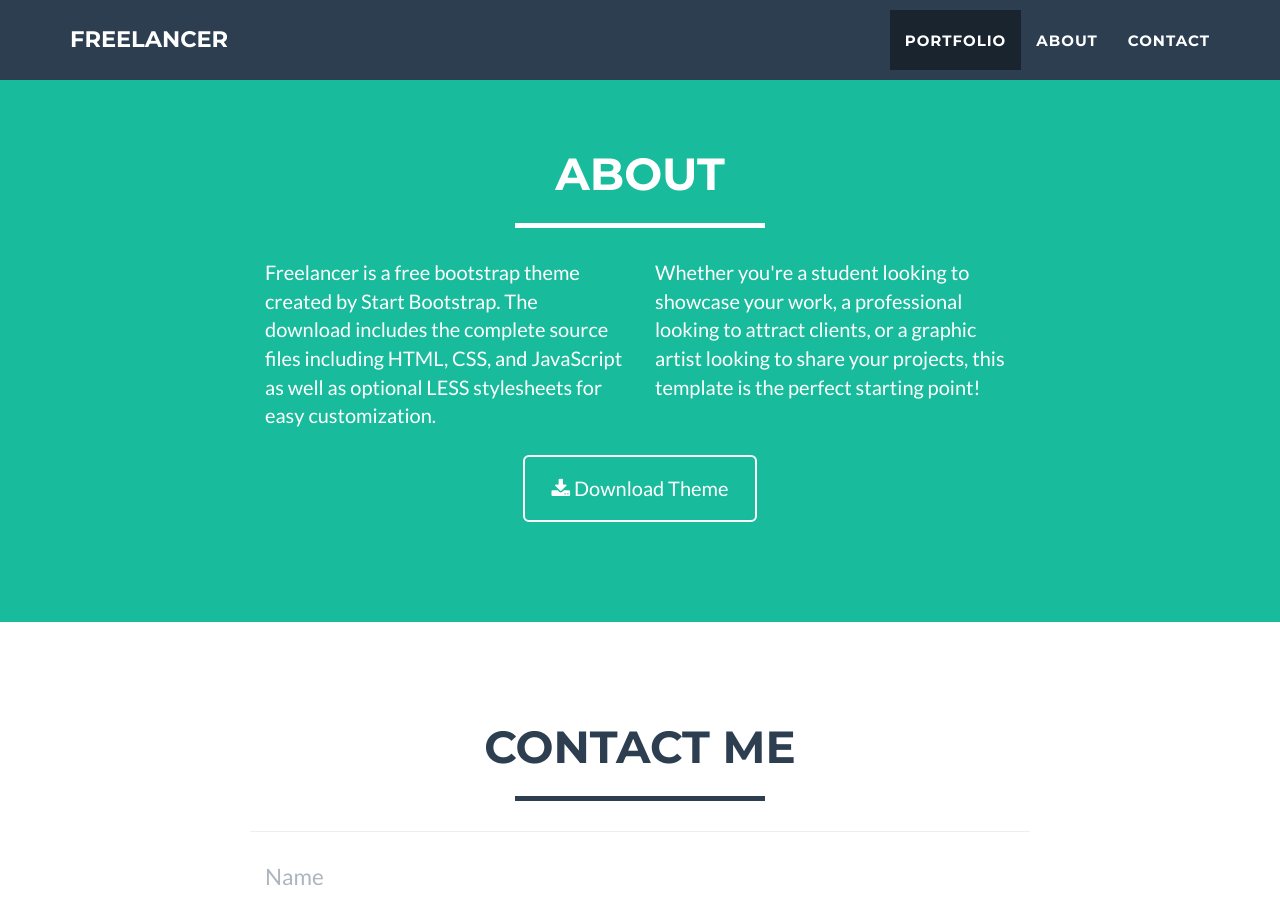
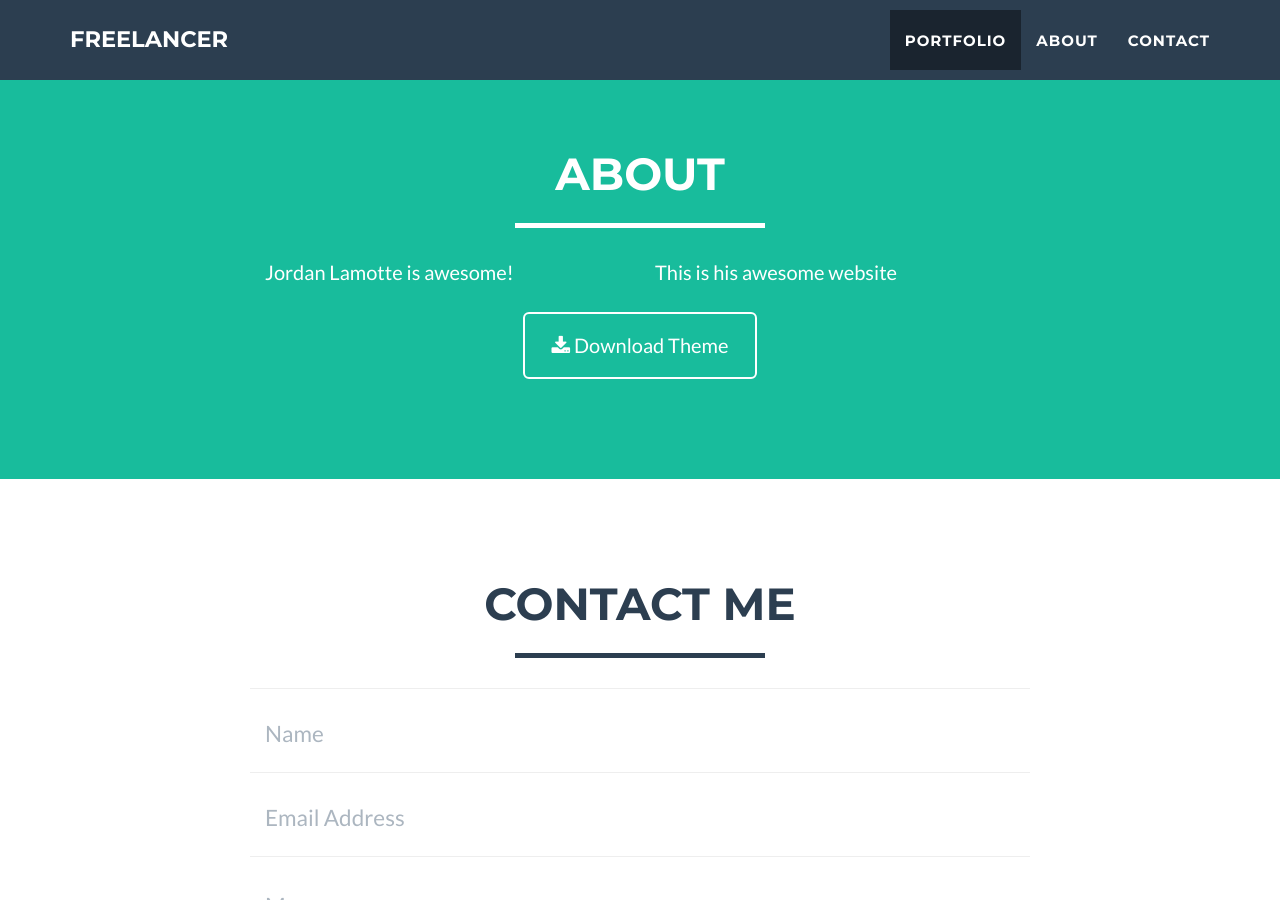
Before and after one commit to lamojo/lamojo.github.io, a Jekyll site: the page built from index.html, in a window 1280 px wide and 900 px high, scrolled down 1616 px. Built offline with Jekyll 4.4.1, drawn with Linux system fonts in a browser that asks for light colours.

Commit message:
About
Updated the about page.

```diff
--- a/_includes/about.html
+++ b/_includes/about.html
@@ -9,10 +9,10 @@
             </div>
             <div class="row">
                 <div class="col-lg-4 col-lg-offset-2">
-                    <p>Freelancer is a free bootstrap theme created by Start Bootstrap. The download includes the complete source files including HTML, CSS, and JavaScript as well as optional LESS stylesheets for easy customization.</p>
+                    <p>Jordan Lamotte is awesome!</p>
                 </div>
                 <div class="col-lg-4">
-                    <p>Whether you're a student looking to showcase your work, a professional looking to attract clients, or a graphic artist looking to share your projects, this template is the perfect starting point! </p>
+                    <p>This is his awesome website</p>
                 </div>
                 <div class="col-lg-8 col-lg-offset-2 text-center">
                     <a href="#" class="btn btn-lg btn-outline">
```
